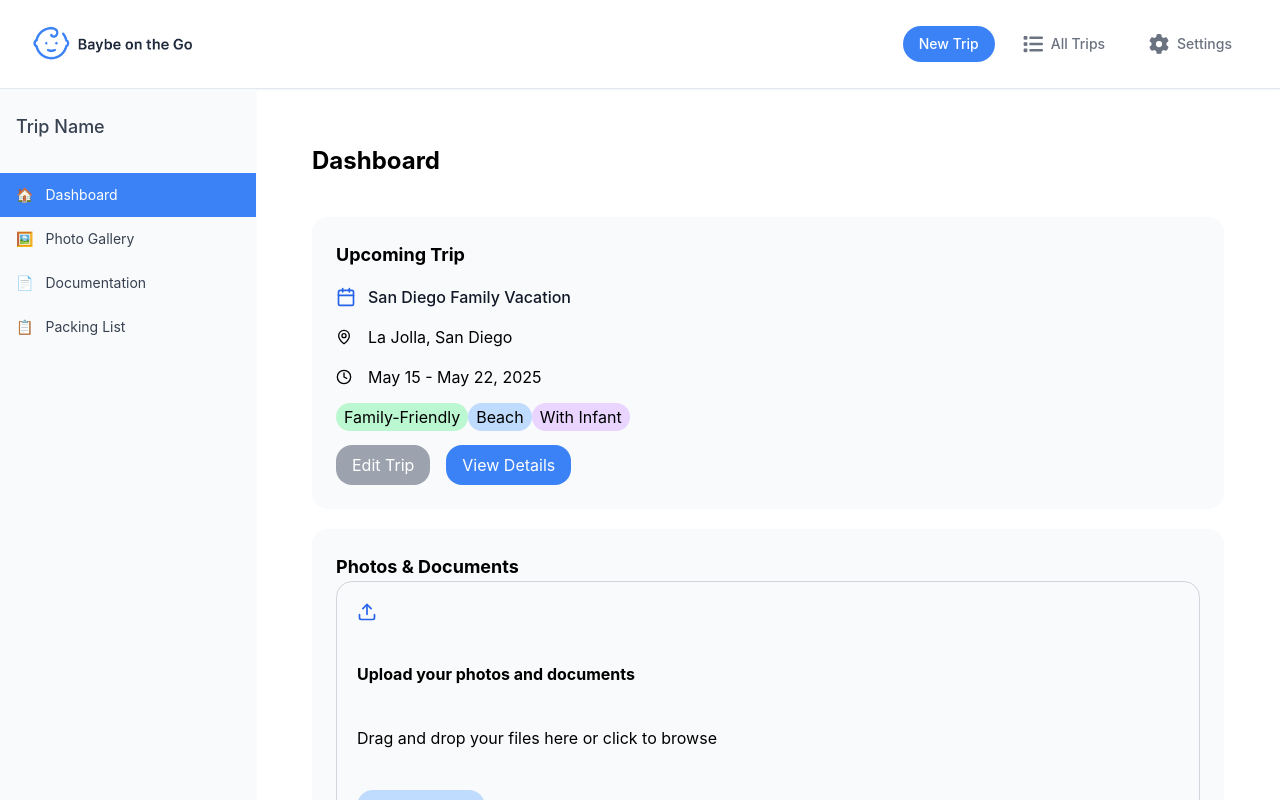
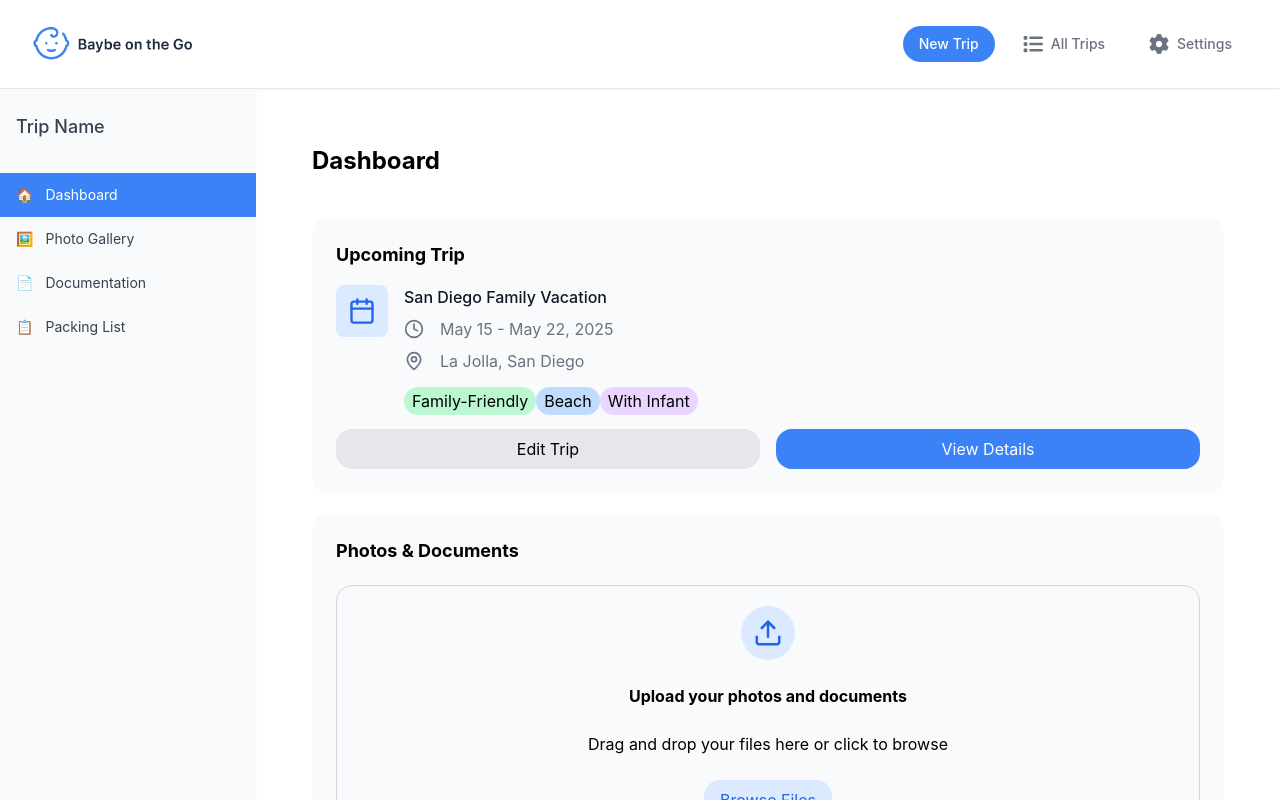
Before and after one commit to Sssamanthaaa/Baybe-on-the-go-Website, a React (Create React App) app in the folder baybe-on-the-go/: page /dashboard in a window 1280 px wide. Built offline with nearby package versions, Linux system fonts and the light colour scheme.

Commit message:
Dashboard UI

```diff
--- a/baybe-on-the-go/src/pages/Dashboard.js
+++ b/baybe-on-the-go/src/pages/Dashboard.js
@@ -8,26 +8,35 @@ const Dashboard = () => {
 
       <div className="space-y-5">
 
+        {/* Upcoming Trips Section */}
         <div className="bg-gray-50 p-6 rounded-2xl">
+          <h2 className="text-lg font-bold">Upcoming Trip</h2>
           <div className="space-y-4">
 
-          <h2 className="text-lg font-bold">Upcoming Trip</h2>
+            {/* columns */}
+            <div className="grid grid-cols-[auto_1fr] gap-x-4 items-start mt-4">
 
+              {/* left col */}
+              <div className="bg-blue-100 p-3 rounded-lg flex items-center justify-center">
+                <Calendar className="text-blue-600" size={28} />
+              </div>
 
-            {/* Make grid/flex column for calendar */}
-            <div className="flex items-center gap-3">
-              <Calendar className="text-blue-600" size={20} />
+              {/* right col */}
+              <div className="space-y-4">
+                <div className="space-y-2">
+                  <div className="flex items-center gap-4">
                     <span className="font-medium text-gray-900">San Diego Family Vacation</span>
                   </div>
 
                   <div className="flex items-center gap-4">
-              <MapPin size={16} />
-              <span>La Jolla, San Diego</span>
+                    <Clock className="text-gray-500" size={20} />
+                    <span className="text-gray-500">May 15 - May 22, 2025</span>
                   </div>
 
                   <div className="flex items-center gap-4">
-              <Clock size={16} />
-              <span>May 15 - May 22, 2025</span>
+                    <MapPin className="text-gray-500" size={20} />
+                    <span className="text-gray-500">La Jolla, San Diego</span>
+                  </div>
                 </div>
 
                 <div className="gap-4">
@@ -35,12 +44,15 @@ const Dashboard = () => {
                   <span className="bg-blue-200 px-2 py-1 rounded-full">Beach</span>
                   <span className="bg-purple-200 px-2 py-1 rounded-full">With Infant</span>
                 </div>
+              </div>
+
+            </div>
 
             <div className="flex gap-4">
-              <button className="flex items-center gap-2 bg-gray-400 hover:bg-gray-500 text-white px-4 py-2 rounded-2xl">
+              <button className="flex-1 flex flex-col items-center gap-2 bg-gray-200 hover:bg-gray-300 px-4 py-2 rounded-2xl">
                 Edit Trip
               </button>
-              <button className="flex items-center gap-2 bg-blue-500 hover:bg-blue-600 text-white px-4 py-2 rounded-2xl">
+              <button className="flex-1 flex flex-col items-center gap-2 bg-blue-500 hover:bg-blue-600 text-white px-4 py-2 rounded-2xl">
                 View Details
               </button>
             </div>
@@ -48,14 +60,18 @@ const Dashboard = () => {
           </div>
         </div>
 
+        {/* Files Section */}
         <div className="bg-gray-50 p-6 rounded-2xl">
           <h2 className="text-lg font-bold">Photos & Documents</h2>
-          <div className="bg-gray-50 border border-gray-300 p-5 space-y-10 rounded-2xl">
+          <div className="mt-5 bg-gray-50 border border-gray-300 p-5 space-y-6 rounded-2xl flex flex-col items-center">
 
-            <Upload className="text-blue-600" size={20} />
+            {/* Dropbox Area */}
+            <div className="bg-blue-100 p-3 rounded-full flex items-center justify-center">
+              <Upload className="text-blue-600" size={30} />
+            </div>
             <h2 className="text-md font-bold">Upload your photos and documents</h2>
             <h2 className="text-md">Drag and drop your files here or click to browse</h2>
-            <button className="flex items-center gap-2 text-blue-600 bg-blue-200 hover:bg-blue-600 px-4 py-2 rounded-2xl">
+            <button className="flex items-center gap-2 text-blue-600 bg-blue-100 hover:bg-blue-600 hover:text-white px-4 py-2 rounded-2xl">
               Browse Files
             </button>
 
```
Lines whose indentation alone changed are shown as unchanged.
